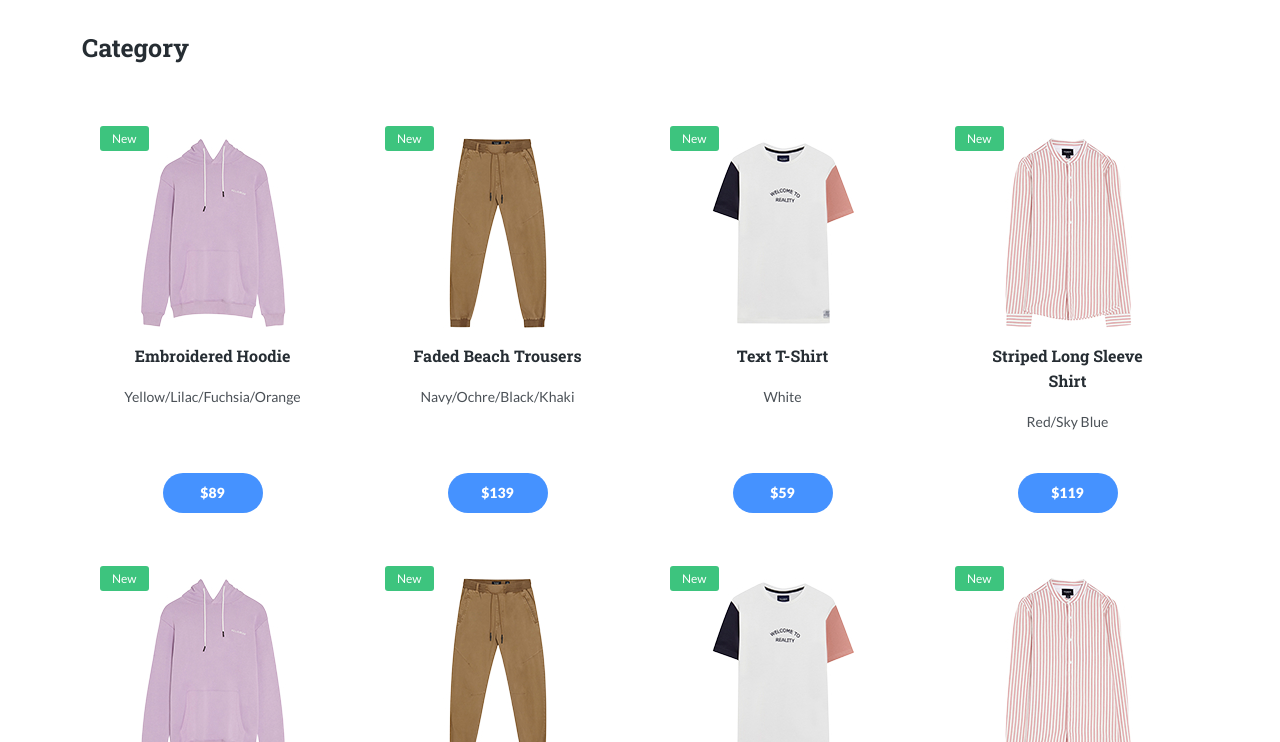
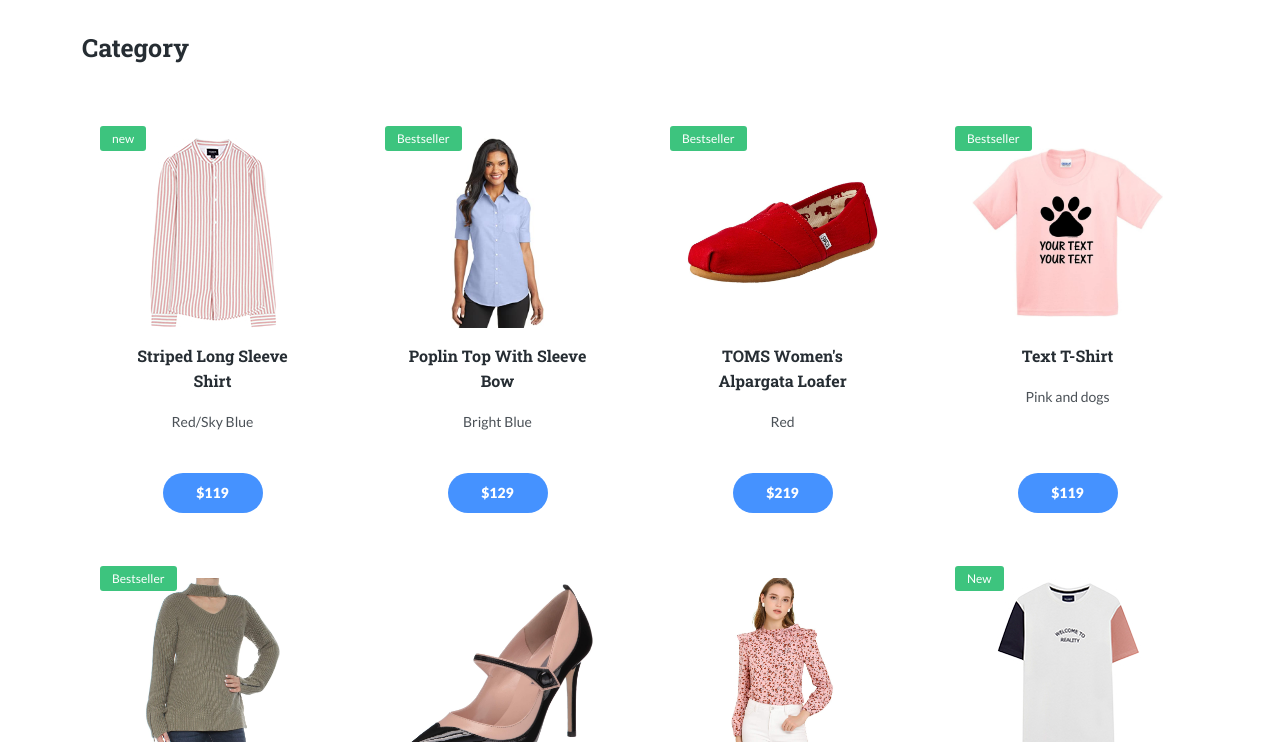
Before and after one commit to svyatoslavlp/2022_willberris, a plain HTML site: page goods.html in a window 1280 px wide. Both pictures are taken after a click on the link "WOMENS". Shown: the part 58-800 px from the top of the page. Drawn offline with Linux system fonts and the light colour scheme.

Commit message:
Работает вывод карточек

```diff
--- a/goods.html
+++ b/goods.html
@@ -17,6 +17,9 @@
 	<link rel="stylesheet" href="css/bootstrap-grid.min.css">
 	<!-- <link rel="stylesheet" href="css/swiper-bundle.min.css" /> -->
 	<link rel="stylesheet" href="css/style.css">
+	<script src="./js/cart.js" defer></script>
+	<script src="./js/search.js" defer></script>
+	<script src="./js/getGoods.js" defer></script>
 </head>
 <!-- class="show-goods" -->
 
@@ -54,7 +57,7 @@
 				</nav>
 			</div>
 			<div class="col-lg-2 d-none d-lg-block">
-				<div class="form-control">
+				<div class="form-control search-block">
 					<input type="text" class="form-control" placeholder="Search" aria-label="Recipient's username"
 						aria-describedby="button-addon2">
 					<button class="btn btn-outline-secondary" type="button" id="button-addon2">
@@ -101,8 +104,7 @@
 				<div class="col-lg-3 col-sm-6">
 					<div class="goods-card">
 						<span class="label">New</span>
-						<!-- /.label --><img src="img/image-120.jpg" alt="image: Faded Beach Trousers"
-							class="goods-image">
+						<!-- /.label --><img src="img/image-120.jpg" alt="image: Faded Beach Trousers" class="goods-image">
 						<h3 class="goods-title">Faded Beach Trousers</h3>
 						<!-- /.goods-title -->
 						<p class="goods-description">Navy/Ochre/Black/Khaki</p>
@@ -167,8 +169,7 @@
 				<div class="col-lg-3 col-sm-6">
 					<div class="goods-card">
 						<span class="label">New</span>
-						<!-- /.label --><img src="img/image-120.jpg" alt="image: Faded Beach Trousers"
-							class="goods-image">
+						<!-- /.label --><img src="img/image-120.jpg" alt="image: Faded Beach Trousers" class="goods-image">
 						<h3 class="goods-title">Faded Beach Trousers</h3>
 						<!-- /.goods-title -->
 						<p class="goods-description">Navy/Ochre/Black/Khaki</p>
@@ -233,8 +234,7 @@
 				<div class="col-lg-3 col-sm-6">
 					<div class="goods-card">
 						<span class="label">New</span>
-						<!-- /.label --><img src="img/image-120.jpg" alt="image: Faded Beach Trousers"
-							class="goods-image">
+						<!-- /.label --><img src="img/image-120.jpg" alt="image: Faded Beach Trousers" class="goods-image">
 						<h3 class="goods-title">Faded Beach Trousers</h3>
 						<!-- /.goods-title -->
 						<p class="goods-description">Navy/Ochre/Black/Khaki</p>
--- a/js/getGoods.js
+++ b/js/getGoods.js
@@ -1,5 +1,34 @@
 const getGoods = () => {
    const links = document.querySelectorAll('.navigation-link')
+
+   const renderGoods = (goods) => {
+      const goodsContainer = document.querySelector('.long-goods-list')
+
+      goodsContainer.innerHTML = ""
+
+      goods.forEach(good => {
+         const goodBlock = document.createElement('div')
+
+         goodBlock.classList.add('col-lg-3')
+         goodBlock.classList.add('col-sm-6')
+
+         goodBlock.innerHTML = `
+            <div class = "goods-card">
+               <span class = "label ${good.label ? null : 'd-none'}">${good.label}</span>
+               <img src="db/${good.img}" alt="${good.name}" class="goods-image">
+               <h3 class="goods-title">${good.name}</h3>
+               <p class = "goods-description">${good.description}</p>
+               <button class = "button goods-card-btn add-to-cart" data-id="${good.price}">
+               <span class = "button-price">$${good.price}</span>
+               </button>
+            </div>
+         `
+
+         goodsContainer.append(goodBlock)
+
+         console.log(good);
+      })
+   }
 
    const getData = (value, category) => {
       fetch('/db/db.json')
@@ -8,6 +37,12 @@
             const array = category ? data.filter((item) => item[category] === value) : data
 
             localStorage.setItem('goods', JSON.stringify(array)) // записываем в влокальное хранилище браузера пользователя в формате string
+
+            if (window.location.pathname !== '/goods.html') {
+               window.location.href = '/goods.html'
+            } else {
+               renderGoods(array)
+            }
          })
    }
 
@@ -20,12 +55,10 @@
          getData(linkValue, category)
       })
    })
-   /*
-      localStorage.setItem('goods', JSON.stringify([1, 2, 3]))
 
-      const goods = JSON.parse(localStorage.getItem('goods'))
-      console.log(goods);
-   */
+   if (localStorage.getItem('goods') && window.location.pathname === '/goods.html') {
+      renderGoods(JSON.parse(localStorage.getItem('goods')))
+   }
 }
 
 getGoods()
```
